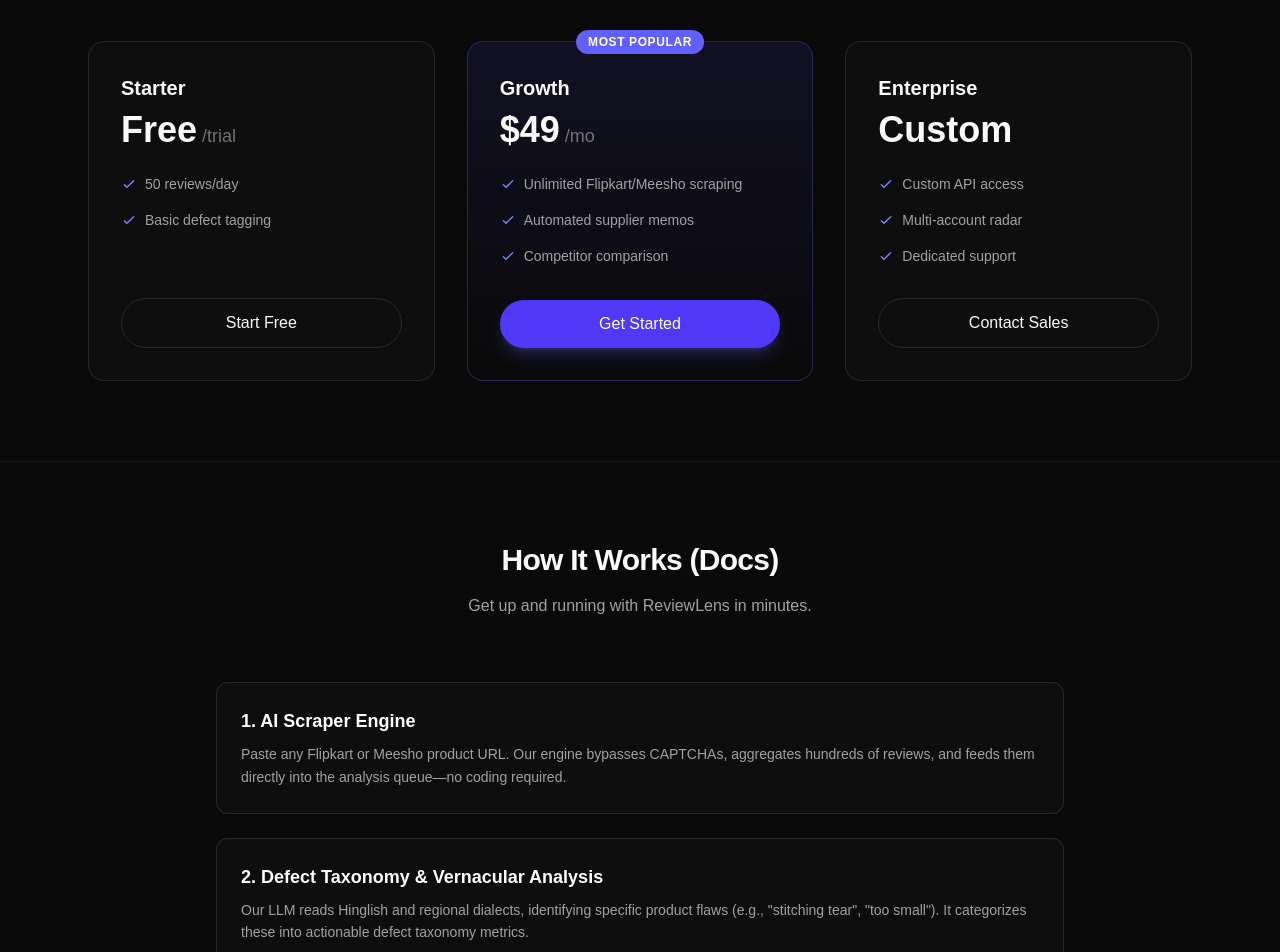
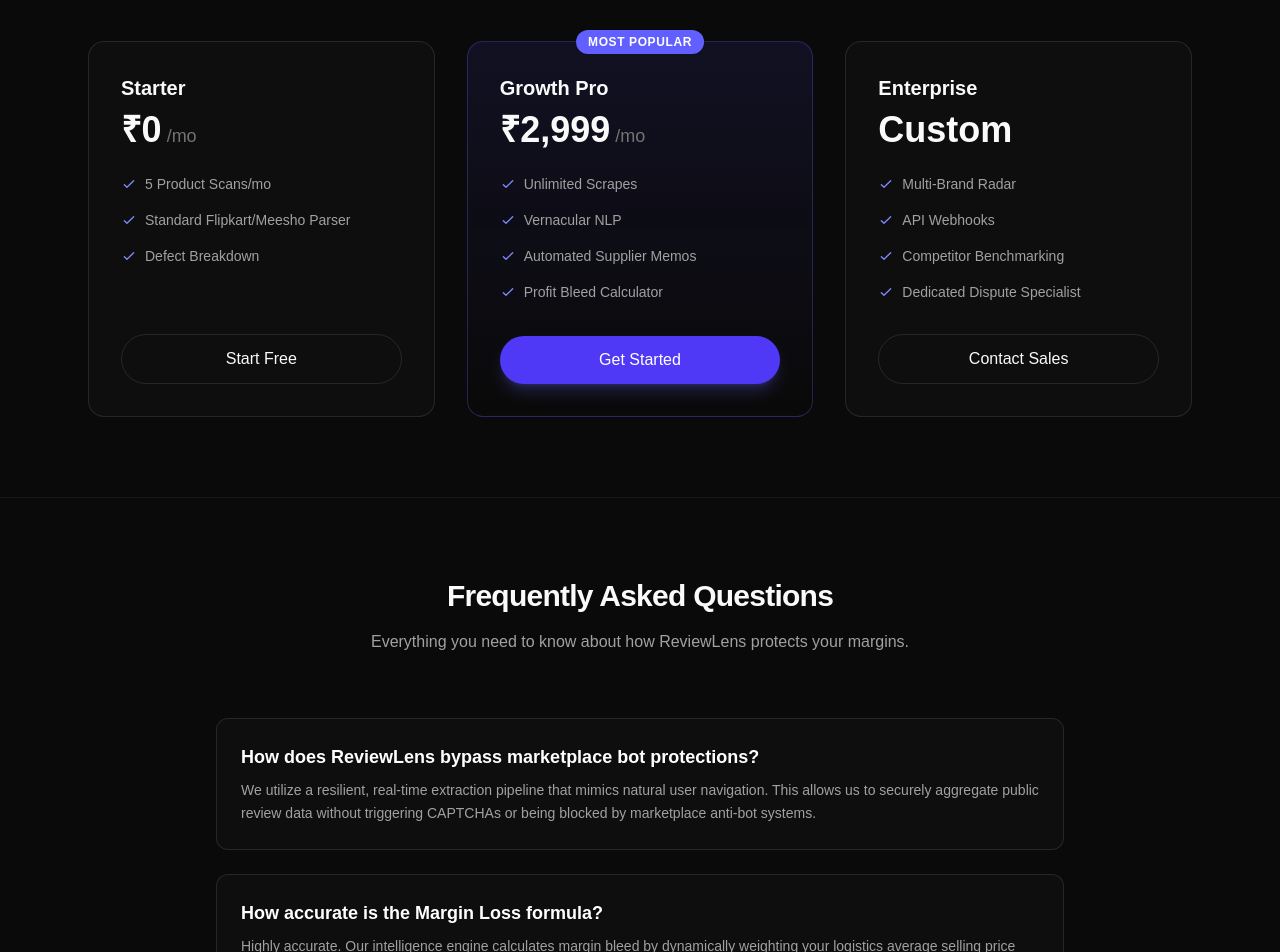
Before and after one commit to mrinalepgp/reviewlens, a Next.js app: page / in a window 1280 px wide. Shown: the part 2580-3532 px from the top of the page. Built offline with nearby package versions, Linux system fonts and the light colour scheme.

Commit message:
Final World-Class Polish: Integrated Pricing Matrix & Seller FAQ/Docs

```diff
--- a/src/app/page.tsx
+++ b/src/app/page.tsx
@@ -237,35 +237,38 @@ export default function Home() {
               {/* Starter */}
               <div className="p-8 rounded-2xl bg-white/[0.02] border border-white/10 flex flex-col">
                 <h3 className="text-xl font-semibold mb-2">Starter</h3>
-                <div className="text-4xl font-bold mb-6">Free<span className="text-lg text-neutral-500 font-normal"> /trial</span></div>
+                <div className="text-4xl font-bold mb-6">₹0<span className="text-lg text-neutral-500 font-normal"> /mo</span></div>
                 <ul className="space-y-4 mb-8 flex-1 text-sm text-neutral-400">
-                  <li className="flex items-center gap-2"><svg className="w-4 h-4 text-indigo-400" fill="none" viewBox="0 0 24 24" stroke="currentColor"><path strokeLinecap="round" strokeLinejoin="round" strokeWidth={2} d="M5 13l4 4L19 7" /></svg> 50 reviews/day</li>
-                  <li className="flex items-center gap-2"><svg className="w-4 h-4 text-indigo-400" fill="none" viewBox="0 0 24 24" stroke="currentColor"><path strokeLinecap="round" strokeLinejoin="round" strokeWidth={2} d="M5 13l4 4L19 7" /></svg> Basic defect tagging</li>
+                  <li className="flex items-center gap-2"><svg className="w-4 h-4 text-indigo-400" fill="none" viewBox="0 0 24 24" stroke="currentColor"><path strokeLinecap="round" strokeLinejoin="round" strokeWidth={2} d="M5 13l4 4L19 7" /></svg> 5 Product Scans/mo</li>
+                  <li className="flex items-center gap-2"><svg className="w-4 h-4 text-indigo-400" fill="none" viewBox="0 0 24 24" stroke="currentColor"><path strokeLinecap="round" strokeLinejoin="round" strokeWidth={2} d="M5 13l4 4L19 7" /></svg> Standard Flipkart/Meesho Parser</li>
+                  <li className="flex items-center gap-2"><svg className="w-4 h-4 text-indigo-400" fill="none" viewBox="0 0 24 24" stroke="currentColor"><path strokeLinecap="round" strokeLinejoin="round" strokeWidth={2} d="M5 13l4 4L19 7" /></svg> Defect Breakdown</li>
                 </ul>
-                <Link href="/signup" className="w-full py-3 rounded-full text-center border border-white/10 hover:bg-white/5 transition-colors font-medium">Start Free</Link>
+                <Link href="/login" className="w-full py-3 rounded-full text-center border border-white/10 hover:bg-white/5 transition-colors font-medium">Start Free</Link>
               </div>
               {/* Growth */}
               <div className="p-8 rounded-2xl bg-gradient-to-b from-indigo-900/20 to-transparent border border-indigo-500/30 flex flex-col relative">
                 <div className="absolute top-0 left-1/2 -translate-x-1/2 -translate-y-1/2 px-3 py-1 bg-indigo-500 text-white text-xs font-bold uppercase tracking-wider rounded-full">Most Popular</div>
-                <h3 className="text-xl font-semibold mb-2">Growth</h3>
-                <div className="text-4xl font-bold mb-6">$49<span className="text-lg text-neutral-500 font-normal"> /mo</span></div>
+                <h3 className="text-xl font-semibold mb-2">Growth Pro</h3>
+                <div className="text-4xl font-bold mb-6">₹2,999<span className="text-lg text-neutral-500 font-normal"> /mo</span></div>
                 <ul className="space-y-4 mb-8 flex-1 text-sm text-neutral-400">
-                  <li className="flex items-center gap-2"><svg className="w-4 h-4 text-indigo-400" fill="none" viewBox="0 0 24 24" stroke="currentColor"><path strokeLinecap="round" strokeLinejoin="round" strokeWidth={2} d="M5 13l4 4L19 7" /></svg> Unlimited Flipkart/Meesho scraping</li>
-                  <li className="flex items-center gap-2"><svg className="w-4 h-4 text-indigo-400" fill="none" viewBox="0 0 24 24" stroke="currentColor"><path strokeLinecap="round" strokeLinejoin="round" strokeWidth={2} d="M5 13l4 4L19 7" /></svg> Automated supplier memos</li>
-                  <li className="flex items-center gap-2"><svg className="w-4 h-4 text-indigo-400" fill="none" viewBox="0 0 24 24" stroke="currentColor"><path strokeLinecap="round" strokeLinejoin="round" strokeWidth={2} d="M5 13l4 4L19 7" /></svg> Competitor comparison</li>
+                  <li className="flex items-center gap-2"><svg className="w-4 h-4 text-indigo-400" fill="none" viewBox="0 0 24 24" stroke="currentColor"><path strokeLinecap="round" strokeLinejoin="round" strokeWidth={2} d="M5 13l4 4L19 7" /></svg> Unlimited Scrapes</li>
+                  <li className="flex items-center gap-2"><svg className="w-4 h-4 text-indigo-400" fill="none" viewBox="0 0 24 24" stroke="currentColor"><path strokeLinecap="round" strokeLinejoin="round" strokeWidth={2} d="M5 13l4 4L19 7" /></svg> Vernacular NLP</li>
+                  <li className="flex items-center gap-2"><svg className="w-4 h-4 text-indigo-400" fill="none" viewBox="0 0 24 24" stroke="currentColor"><path strokeLinecap="round" strokeLinejoin="round" strokeWidth={2} d="M5 13l4 4L19 7" /></svg> Automated Supplier Memos</li>
+                  <li className="flex items-center gap-2"><svg className="w-4 h-4 text-indigo-400" fill="none" viewBox="0 0 24 24" stroke="currentColor"><path strokeLinecap="round" strokeLinejoin="round" strokeWidth={2} d="M5 13l4 4L19 7" /></svg> Profit Bleed Calculator</li>
                 </ul>
-                <Link href="/signup" className="w-full py-3 rounded-full text-center bg-indigo-600 hover:bg-indigo-700 transition-colors font-medium text-white shadow-lg shadow-indigo-500/25">Get Started</Link>
+                <Link href="/login" className="w-full py-3 rounded-full text-center bg-indigo-600 hover:bg-indigo-700 transition-colors font-medium text-white shadow-lg shadow-indigo-500/25">Get Started</Link>
               </div>
               {/* Enterprise */}
               <div className="p-8 rounded-2xl bg-white/[0.02] border border-white/10 flex flex-col">
                 <h3 className="text-xl font-semibold mb-2">Enterprise</h3>
                 <div className="text-4xl font-bold mb-6">Custom</div>
                 <ul className="space-y-4 mb-8 flex-1 text-sm text-neutral-400">
-                  <li className="flex items-center gap-2"><svg className="w-4 h-4 text-indigo-400" fill="none" viewBox="0 0 24 24" stroke="currentColor"><path strokeLinecap="round" strokeLinejoin="round" strokeWidth={2} d="M5 13l4 4L19 7" /></svg> Custom API access</li>
-                  <li className="flex items-center gap-2"><svg className="w-4 h-4 text-indigo-400" fill="none" viewBox="0 0 24 24" stroke="currentColor"><path strokeLinecap="round" strokeLinejoin="round" strokeWidth={2} d="M5 13l4 4L19 7" /></svg> Multi-account radar</li>
-                  <li className="flex items-center gap-2"><svg className="w-4 h-4 text-indigo-400" fill="none" viewBox="0 0 24 24" stroke="currentColor"><path strokeLinecap="round" strokeLinejoin="round" strokeWidth={2} d="M5 13l4 4L19 7" /></svg> Dedicated support</li>
+                  <li className="flex items-center gap-2"><svg className="w-4 h-4 text-indigo-400" fill="none" viewBox="0 0 24 24" stroke="currentColor"><path strokeLinecap="round" strokeLinejoin="round" strokeWidth={2} d="M5 13l4 4L19 7" /></svg> Multi-Brand Radar</li>
+                  <li className="flex items-center gap-2"><svg className="w-4 h-4 text-indigo-400" fill="none" viewBox="0 0 24 24" stroke="currentColor"><path strokeLinecap="round" strokeLinejoin="round" strokeWidth={2} d="M5 13l4 4L19 7" /></svg> API Webhooks</li>
+                  <li className="flex items-center gap-2"><svg className="w-4 h-4 text-indigo-400" fill="none" viewBox="0 0 24 24" stroke="currentColor"><path strokeLinecap="round" strokeLinejoin="round" strokeWidth={2} d="M5 13l4 4L19 7" /></svg> Competitor Benchmarking</li>
+                  <li className="flex items-center gap-2"><svg className="w-4 h-4 text-indigo-400" fill="none" viewBox="0 0 24 24" stroke="currentColor"><path strokeLinecap="round" strokeLinejoin="round" strokeWidth={2} d="M5 13l4 4L19 7" /></svg> Dedicated Dispute Specialist</li>
                 </ul>
-                <Link href="/signup" className="w-full py-3 rounded-full text-center border border-white/10 hover:bg-white/5 transition-colors font-medium">Contact Sales</Link>
+                <Link href="/login" className="w-full py-3 rounded-full text-center border border-white/10 hover:bg-white/5 transition-colors font-medium">Contact Sales</Link>
               </div>
             </div>
           </div>
@@ -275,21 +278,21 @@ export default function Home() {
         <section id="docs" className="py-20 bg-neutral-950 border-t border-white/5">
           <div className="container mx-auto px-4 sm:px-6 max-w-4xl">
             <div className="text-center mb-16">
-              <h2 className="text-3xl font-bold tracking-tight mb-4">How It Works (Docs)</h2>
-              <p className="text-neutral-400 max-w-xl mx-auto">Get up and running with ReviewLens in minutes.</p>
+              <h2 className="text-3xl font-bold tracking-tight mb-4">Frequently Asked Questions</h2>
+              <p className="text-neutral-400 max-w-xl mx-auto">Everything you need to know about how ReviewLens protects your margins.</p>
             </div>
             <div className="space-y-6">
               <div className="p-6 rounded-xl border border-white/10 bg-white/[0.02]">
-                <h3 className="text-lg font-semibold mb-2 text-white">1. AI Scraper Engine</h3>
-                <p className="text-neutral-400 text-sm leading-relaxed">Paste any Flipkart or Meesho product URL. Our engine bypasses CAPTCHAs, aggregates hundreds of reviews, and feeds them directly into the analysis queue—no coding required.</p>
+                <h3 className="text-lg font-semibold mb-2 text-white">How does ReviewLens bypass marketplace bot protections?</h3>
+                <p className="text-neutral-400 text-sm leading-relaxed">We utilize a resilient, real-time extraction pipeline that mimics natural user navigation. This allows us to securely aggregate public review data without triggering CAPTCHAs or being blocked by marketplace anti-bot systems.</p>
               </div>
               <div className="p-6 rounded-xl border border-white/10 bg-white/[0.02]">
-                <h3 className="text-lg font-semibold mb-2 text-white">2. Defect Taxonomy & Vernacular Analysis</h3>
-                <p className="text-neutral-400 text-sm leading-relaxed">Our LLM reads Hinglish and regional dialects, identifying specific product flaws (e.g., "stitching tear", "too small"). It categorizes these into actionable defect taxonomy metrics.</p>
+                <h3 className="text-lg font-semibold mb-2 text-white">How accurate is the Margin Loss formula?</h3>
+                <p className="text-neutral-400 text-sm leading-relaxed">Highly accurate. Our intelligence engine calculates margin bleed by dynamically weighting your logistics average selling price (ASP), reverse shipping penalties, and return frequency based on verified defect complaints.</p>
               </div>
               <div className="p-6 rounded-xl border border-white/10 bg-white/[0.02]">
-                <h3 className="text-lg font-semibold mb-2 text-white">3. Dispute Tickets & Mitigation Playbooks</h3>
-                <p className="text-neutral-400 text-sm leading-relaxed">Based on the analysis, the system automatically drafts supplier quality memos and generates marketplace dispute tickets for fake review attacks, protecting your seller rating.</p>
+                <h3 className="text-lg font-semibold mb-2 text-white">Can I analyze competitor products?</h3>
+                <p className="text-neutral-400 text-sm leading-relaxed">Yes. Because ReviewLens operates on 100% public URL intelligence, you do not need seller credentials to scrape a listing. Just paste any Flipkart or Meesho product URL to benchmark competitor defects instantly.</p>
               </div>
             </div>
           </div>
```
